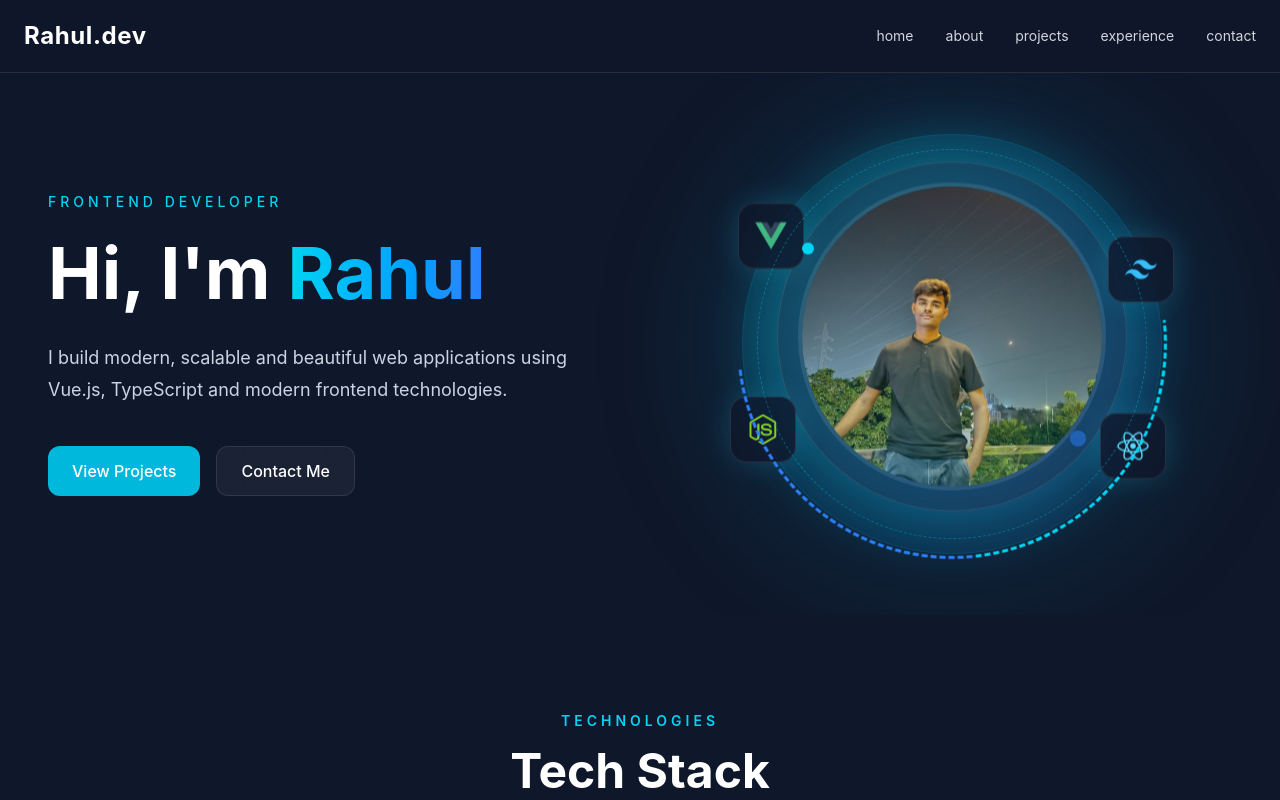
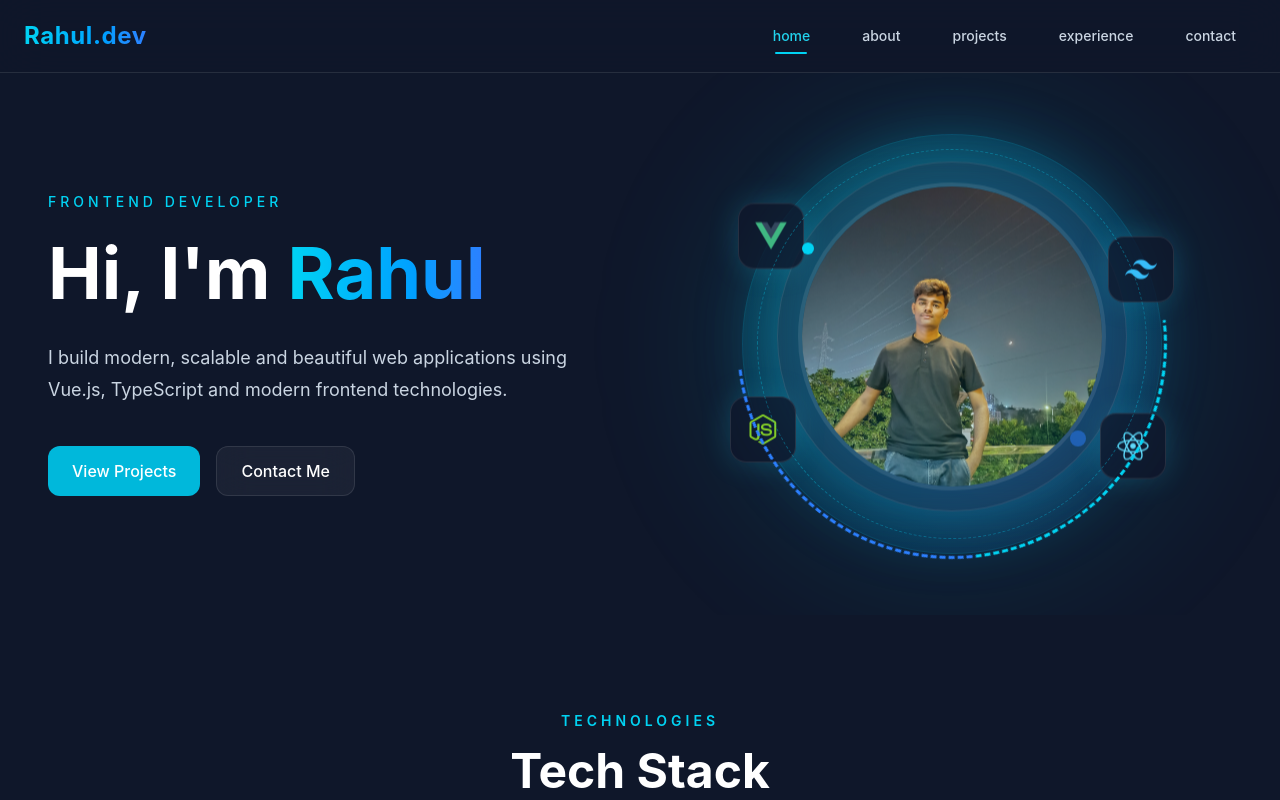
Before and after one commit to rahulhalbiorix/Dev-portfolio, a Vue app: page / in a window 1280 px wide. Shown: the top 800 px of the page. Built offline with nearby package versions, Linux system fonts and the light colour scheme.

Commit message:
Refactor AppNavbar component for improved styling and mobile menu functionality

```diff
--- a/src/components/common/AppNavbar.vue
+++ b/src/components/common/AppNavbar.vue
@@ -1,45 +1,68 @@
 <template>
-  <header class="sticky top-0 z-50 border-b border-white/10 bg-[#0f172a]/80 backdrop-blur-lg">
+  <header class="sticky top-0 z-50 border-b border-white/10 bg-[#0f172a]/80 backdrop-blur-xl">
     <div class="mx-auto flex h-[72px] max-w-7xl items-center justify-between px-6">
       <!-- LOGO -->
-      <RouterLink to="/" class="text-2xl font-bold tracking-wide text-white">
+      <RouterLink
+        to="/"
+        class="bg-gradient-to-r from-cyan-400 to-blue-500 bg-clip-text text-2xl font-bold tracking-wide text-transparent"
+      >
         Rahul.dev
       </RouterLink>
 
       <!-- DESKTOP NAV -->
-      <nav class="hidden items-center gap-8 md:flex">
+      <nav class="hidden items-center gap-3 md:flex">
         <RouterLink
           v-for="route in clientRoutes"
           :key="route.path"
           :to="{ name: route.name }"
-          class="text-sm text-gray-300 transition duration-300 hover:text-white"
+          class="group relative rounded-xl px-5 py-2 text-sm font-medium text-slate-300 transition-all duration-300 hover:text-white"
+          active-class="active-nav-link"
         >
-          {{ route.name }}
+          <!-- TEXT -->
+          <span class="relative z-10">
+            {{ route.name }}
+          </span>
+
+          <!-- UNDERLINE -->
+          <span
+            class="nav-line absolute bottom-0 left-1/2 h-[2px] w-0 -translate-x-1/2 rounded-full bg-cyan-400 transition-all duration-300"
+          ></span>
         </RouterLink>
       </nav>
 
-      <!-- MOBILE MENU BUTTON -->
+      <!-- MOBILE BUTTON -->
       <button
-        class="rounded-lg border border-white/10 bg-white/5 p-2 text-white md:hidden"
+        class="flex h-11 w-11 items-center justify-center rounded-xl border border-white/10 bg-white/5 text-white transition duration-300 hover:border-cyan-400/30 hover:bg-cyan-500/10 md:hidden"
         @click="toggleMobileMenu"
       >
-        <span v-if="mobileMenuOpen">✕</span>
-        <span v-else>☰</span>
+        <i :class="mobileMenuOpen ? 'fa-solid fa-xmark' : 'fa-solid fa-bars'" class="text-lg"></i>
       </button>
     </div>
 
     <!-- MOBILE MENU -->
     <transition name="mobile-menu">
-      <div v-if="mobileMenuOpen" class="border-t border-white/10 bg-slate-900 md:hidden">
-        <nav class="flex flex-col gap-5 px-6 py-6">
+      <div
+        v-if="mobileMenuOpen"
+        class="border-t border-white/10 bg-[#0f172a]/95 backdrop-blur-xl md:hidden"
+      >
+        <nav class="flex flex-col gap-3 px-6 py-6">
           <RouterLink
             v-for="route in clientRoutes"
             :key="route.path"
             :to="{ name: route.name }"
-            class="text-white"
+            class="group relative overflow-hidden rounded-xl px-4 py-3 text-slate-300 transition-all duration-300 hover:text-white"
+            active-class="mobile-active-nav-link"
             @click="closeMobileMenu"
           >
-            {{ route.name }}
+            <!-- TEXT -->
+            <span class="relative z-10">
+              {{ route.name }}
+            </span>
+
+            <!-- UNDERLINE -->
+            <span
+              class="mobile-nav-line absolute bottom-0 left-0 h-[2px] w-0 rounded-full bg-cyan-400 transition-all duration-300"
+            ></span>
           </RouterLink>
         </nav>
       </div>
@@ -63,6 +86,7 @@ const closeMobileMenu = () => {
 </script>
 
 <style scoped>
+/* MOBILE MENU ANIMATION */
 .mobile-menu-enter-active,
 .mobile-menu-leave-active {
   transition: all 0.3s ease;
@@ -73,4 +97,33 @@ const closeMobileMenu = () => {
   opacity: 0;
   transform: translateY(-10px);
 }
+
+/* DESKTOP ACTIVE LINK */
+.active-nav-link {
+  color: #22d3ee;
+}
+
+.active-nav-link .nav-line {
+  width: 32px;
+}
+
+/* DESKTOP HOVER */
+.group:hover .nav-line {
+  width: 32px;
+}
+
+/* MOBILE ACTIVE LINK */
+.mobile-active-nav-link {
+  color: #22d3ee;
+}
+
+/* MOBILE ACTIVE UNDERLINE */
+.mobile-active-nav-link .mobile-nav-line {
+  width: 100%;
+}
+
+/* MOBILE HOVER */
+.group:hover .mobile-nav-line {
+  width: 100%;
+}
 </style>
```
